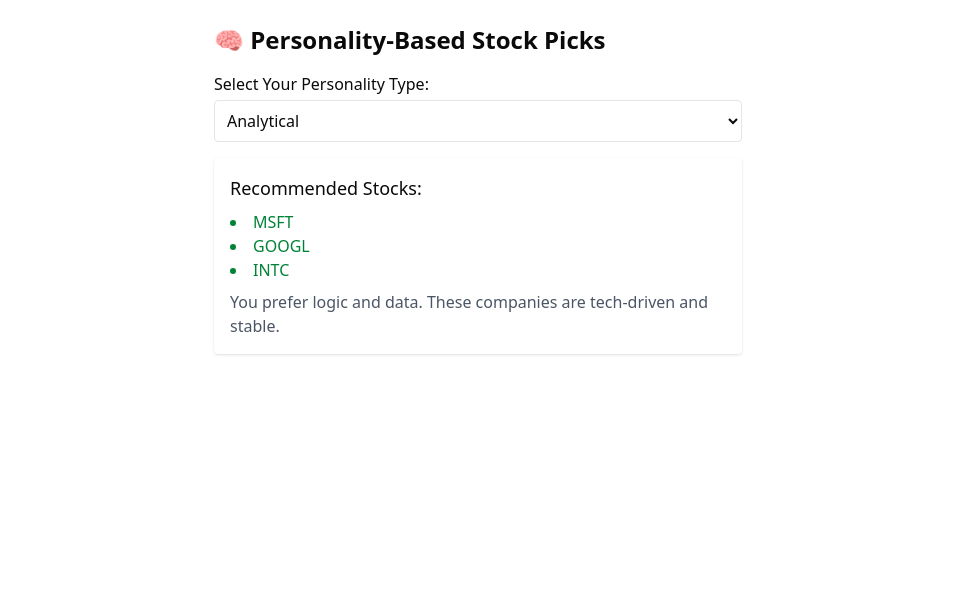
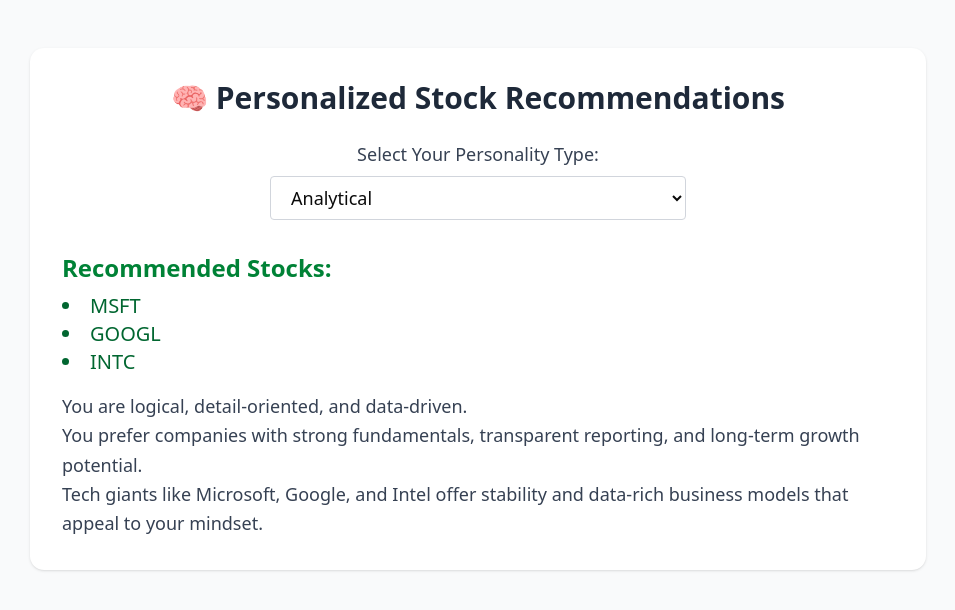
Before and after one commit to sinxiang/AL-in-Finance, a Next.js app in the folder frontend/: page /recommend in a window 1280 px wide. Shown: the top 610 px of the page, without its empty margins (162-1117 px from the left). Built offline with nearby package versions, Linux system fonts and the light colour scheme.

Commit message:
updatepage1

```diff
--- a/frontend/app/page.tsx
+++ b/frontend/app/page.tsx
@@ -1,20 +1,28 @@
-// app/page.tsx
 "use client"
 
 import Link from "next/link"
 
 export default function HomePage() {
     return (
-        <main className="p-10 text-center">
-            <h1 className="text-3xl font-bold mb-4">Welcome to Stock Web</h1>
-            <p className="text-gray-600 mb-8">Choose a feature below to get started:</p>
+        <main className="min-h-screen flex flex-col items-center justify-center bg-gray-50 p-6">
+            <h1 className="text-4xl font-bold mb-6 text-gray-800">Welcome to Stock Web</h1>
+            <p className="text-gray-600 mb-10 text-center max-w-xl">
+                Explore smart tools to analyze and select stocks using data, prediction, and personality alignment.
+            </p>
 
-            <div className="flex justify-center gap-6">
-                <Link href="/predict" className="px-6 py-3 bg-blue-600 text-white rounded shadow">
-                    📈 Stock Prediction
+            <div className="grid grid-cols-1 md:grid-cols-2 gap-8 w-full max-w-4xl">
+                <Link href="/predict" className="block bg-white rounded-xl shadow-md hover:shadow-lg transition p-6 border border-gray-200">
+                    <h2 className="text-2xl font-semibold text-blue-700 mb-2">🔍 Search & 🔮 Predict</h2>
+                    <p className="text-gray-600">
+                        View historical candlestick data and forecast future stock prices with AI models — all in one place.
+                    </p>
                 </Link>
-                <Link href="/recommend" className="px-6 py-3 bg-green-600 text-white rounded shadow">
-                    🧠 Personality-Based Stock Picks
+
+                <Link href="/recommend" className="block bg-white rounded-xl shadow-md hover:shadow-lg transition p-6 border border-gray-200">
+                    <h2 className="text-2xl font-semibold text-green-700 mb-2">🧠 Personality-Based Picks</h2>
+                    <p className="text-gray-600">
+                        Choose your personality type and get stock suggestions tailored to your investment mindset.
+                    </p>
                 </Link>
             </div>
         </main>
--- a/frontend/app/predict/page.tsx
+++ b/frontend/app/predict/page.tsx
@@ -70,7 +70,7 @@
   }
 }
 
-export default function StockPage() {
+export default function PredictPage() {
   const [symbol, setSymbol] = useState("AAPL")
   const [days, setDays] = useState(30)
   const [model, setModel] = useState("ensemble")
@@ -132,7 +132,12 @@
 
   return (
     <div className="p-6 max-w-5xl mx-auto">
-      <h1 className="text-2xl font-semibold mb-4">📊 Stock Predictor</h1>
+      <h1 className="text-3xl font-bold mb-4 text-gray-800">
+        🔍 Search & 🔮 Predict Stock Data
+      </h1>
+      <p className="text-gray-600 mb-6">
+        Enter a stock symbol to view its historical candlestick chart and (optionally) forecast future prices using different models.
+      </p>
 
       <div className="flex gap-4 flex-wrap mb-6 items-end">
         <div>
@@ -178,7 +183,7 @@
           <Label htmlFor="show-predict">Show Prediction</Label>
         </div>
         <Button onClick={fetchData} disabled={loading}>
-          {loading ? "Loading..." : "Predict"}
+          {loading ? "Loading..." : "Load"}
         </Button>
       </div>
 
@@ -186,7 +191,7 @@
 
       {candles.length > 0 && (
         <div className="bg-white p-4 rounded shadow mb-6">
-          <h2 className="text-lg font-medium mb-2">📈 Historical Candlestick</h2>
+          <h2 className="text-lg font-medium mb-2">📊 Historical Candlestick</h2>
           <Chart
             type="candlestick"
             data={{
@@ -207,7 +212,7 @@
                     d.c > d.o ? "#00b386" : d.c < d.o ? "#ff4d4f" : "#999"
                   ),
                   borderWidth: 1,
-                  barThickness: 5, // 控制蜡烛宽度
+                  barThickness: 5,
                 },
               ],
             }}
--- a/frontend/app/recommend/page.tsx
+++ b/frontend/app/recommend/page.tsx
@@ -2,23 +2,30 @@
 
 import { useState } from "react"
 
-// 推荐内容定义（类型安全）
 const personalityStocks = {
     Analytical: {
         stocks: ["MSFT", "GOOGL", "INTC"],
-        reason: "You prefer logic and data. These companies are tech-driven and stable.",
+        reason: `You are logical, detail-oriented, and data-driven.
+      You prefer companies with strong fundamentals, transparent reporting, and long-term growth potential.
+      Tech giants like Microsoft, Google, and Intel offer stability and data-rich business models that appeal to your mindset.`,
     },
     Driver: {
         stocks: ["TSLA", "NFLX", "AMZN"],
-        reason: "You take risks and seek growth. These high-volatility stocks match your ambition.",
+        reason: `You are ambitious, goal-driven, and decisive.
+      You’re comfortable with risk and seek high-growth opportunities.
+      Companies like Tesla, Netflix, and Amazon represent innovation, bold leadership, and aggressive market strategies — aligning with your forward-driving style.`,
     },
     Amiable: {
         stocks: ["JNJ", "PG", "KO"],
-        reason: "You value stability and harmony. These are long-term defensive plays.",
+        reason: `You are loyal, consistent, and harmony-seeking.
+      You prioritize safety, long-term relationships, and steady performance.
+      Defensive stocks like Johnson & Johnson, Procter & Gamble, and Coca-Cola provide dependable dividends and low volatility — perfect for your temperament.`,
     },
     Expressive: {
         stocks: ["META", "NVDA", "UBER"],
-        reason: "You enjoy innovation and social impact. These creative companies suit you well.",
+        reason: `You are creative, enthusiastic, and vision-oriented.
+      You enjoy innovation and being part of exciting trends.
+      Companies like Meta (Facebook), Nvidia, and Uber drive the future with visionary products, making them ideal for your dynamic personality.`,
     },
 } as const
 
@@ -29,15 +36,20 @@
     const current = personalityStocks[selected]
 
     return (
-        <div className="p-6 max-w-xl mx-auto">
-            <h1 className="text-2xl font-semibold mb-4">🧠 Personality-Based Stock Picks</h1>
+        <div className="min-h-screen bg-gray-50 py-12 px-6">
+            <div className="max-w-4xl mx-auto bg-white p-8 rounded-xl shadow">
+                <h1 className="text-3xl font-bold mb-6 text-center text-gray-800">
+                    🧠 Personalized Stock Recommendations
+                </h1>
 
-            <div className="mb-4">
-                <label className="block font-medium mb-1">Select Your Personality Type:</label>
+                <div className="mb-6 text-center">
+                    <label className="block text-lg font-medium mb-2 text-gray-700">
+                        Select Your Personality Type:
+                    </label>
                     <select
                         value={selected}
                         onChange={(e) => setSelected(e.target.value as PersonalityType)}
-                    className="w-full border rounded p-2"
+                        className="w-full md:w-1/2 border border-gray-300 rounded px-4 py-2 text-lg"
                     >
                         {Object.keys(personalityStocks).map((type) => (
                             <option key={type}>{type}</option>
@@ -45,14 +57,19 @@
                     </select>
                 </div>
 
-            <div className="bg-white p-4 rounded shadow">
-                <h2 className="text-lg font-medium">Recommended Stocks:</h2>
-                <ul className="list-disc list-inside text-green-700 my-2">
+                <div className="mt-8">
+                    <h2 className="text-2xl font-semibold text-green-700 mb-2">
+                        Recommended Stocks:
+                    </h2>
+                    <ul className="list-disc list-inside text-xl text-green-800 mb-4">
                         {current.stocks.map((s) => (
                             <li key={s}>{s}</li>
                         ))}
                     </ul>
-                <p className="text-gray-600">{current.reason}</p>
+                    <p className="text-gray-700 leading-relaxed whitespace-pre-line text-lg">
+                        {current.reason}
+                    </p>
+                </div>
             </div>
         </div>
     )
```
Lines whose indentation alone changed are shown as unchanged.
